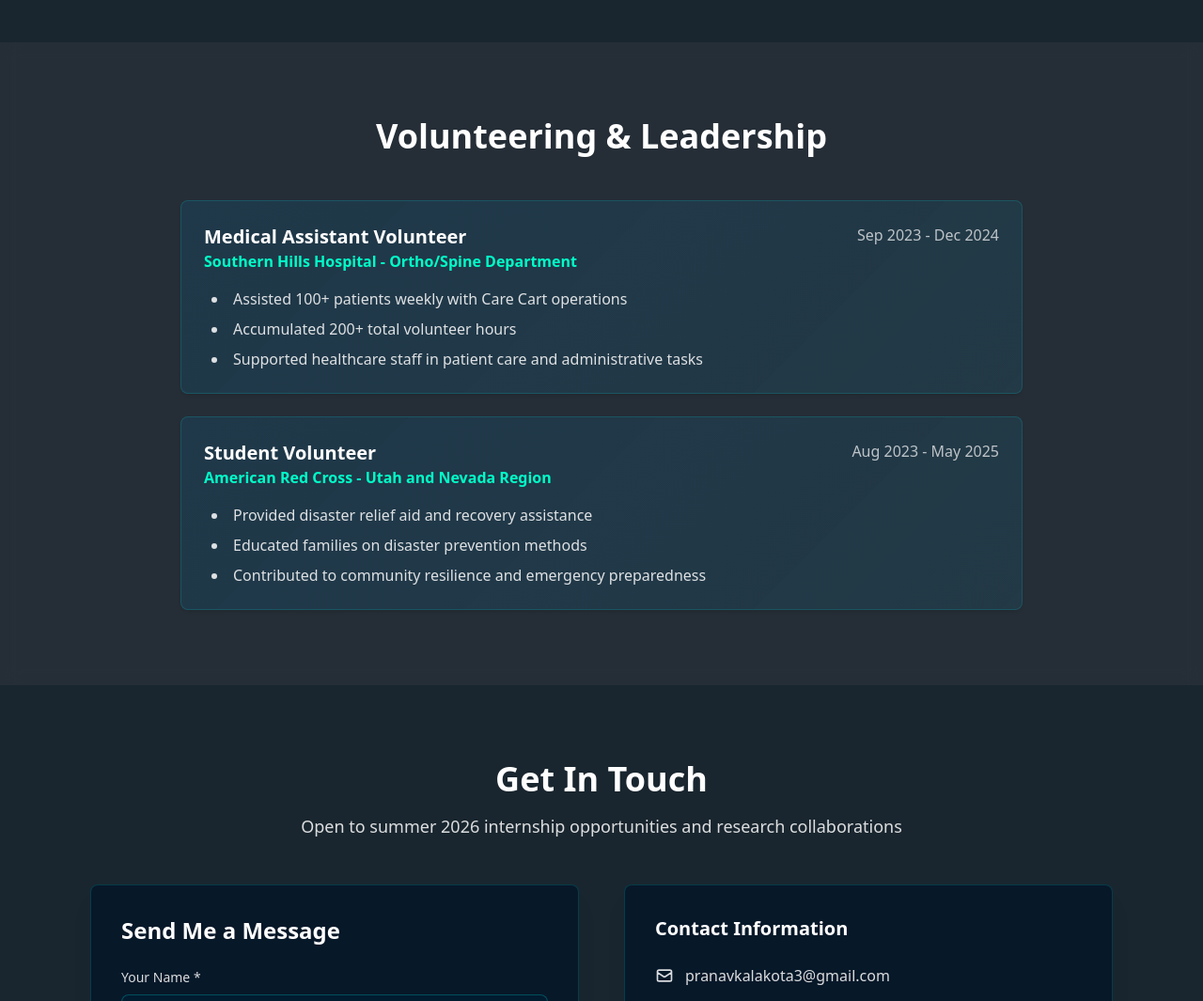
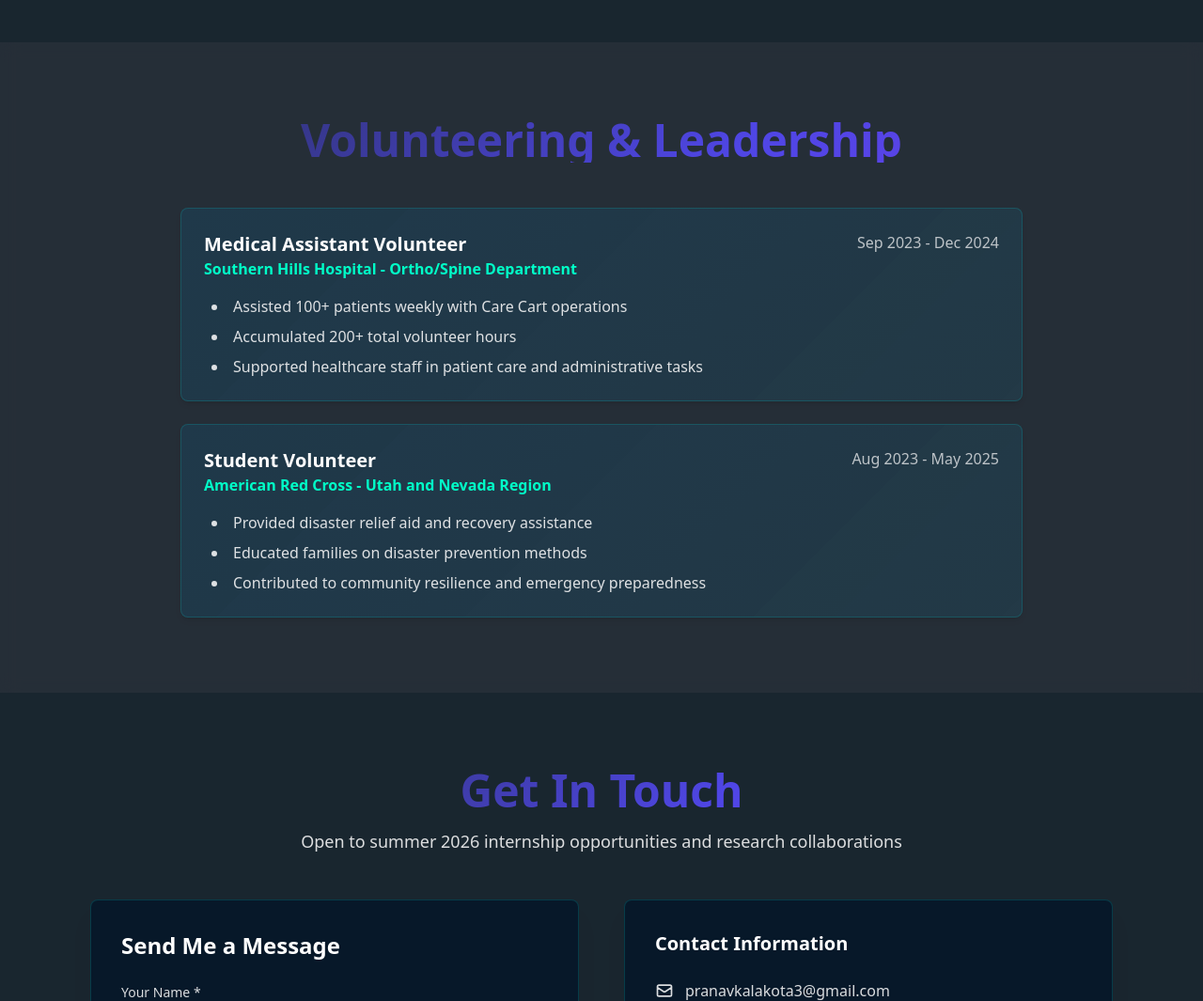
Before and after one commit to Pranavkalakota/LinkedIn-Personal-Portfolio, a plain HTML site: page index.html in a window 1280 px wide. Shown: the part 7200-8265 px from the top of the page at 94% size. Drawn offline with nearby package versions, Linux system fonts and the light colour scheme; animation ran at ten frames a second.

Commit message:
fixed css and user validation

```diff
--- a/index.html
+++ b/index.html
@@ -720,7 +720,8 @@
     <!-- Volunteering & Leadership Section -->
     <section id="volunteering" class="py-20 bg-white">
         <div class="max-w-7xl mx-auto px-4 sm:px-6 lg:px-8">
-            <h2 class="text-4xl font-bold text-center mb-12 text-gray-900">Volunteering & Leadership</h2>
+            <h2 class="text-5xl font-bold text-center mb-12 text-gray-900 volunteering-title">Volunteering & Leadership
+            </h2>
             <div class="max-w-4xl mx-auto space-y-6">
 
                 <div
@@ -761,7 +762,7 @@
     <!-- Contact Section -->
     <section id="contact" class="py-20 bg-gradient-to-br from-indigo-50 via-purple-50 to-pink-50">
         <div class="max-w-6xl mx-auto px-4 sm:px-6 lg:px-8">
-            <h2 class="text-4xl font-bold text-center mb-4 text-gray-900">Get In Touch</h2>
+            <h2 class="text-5xl font-bold text-center mb-4 text-gray-900 contact-title">Get In Touch</h2>
             <p class="text-center text-gray-700 mb-12 text-lg">
                 Open to summer 2026 internship opportunities and research collaborations
             </p>
--- a/styles.css
+++ b/styles.css
@@ -842,6 +842,8 @@
 .project-title,
 .skills-title,
 .education-title,
+.volunteering-title,
+.contact-title,
 .gradient-text {
     background: linear-gradient(135deg, #1f2937 0%, #4f46e5 25%, #7c3aed 50%, #ec4899 75%, #4f46e5 100%);
     -webkit-background-clip: text;
@@ -857,7 +859,9 @@
 .research-title::after,
 .project-title::after,
 .skills-title::after,
-.education-title::after {
+.education-title::after,
+.volunteering-title::after,
+.contact-title::after {
     display: none;
 }
 
```
